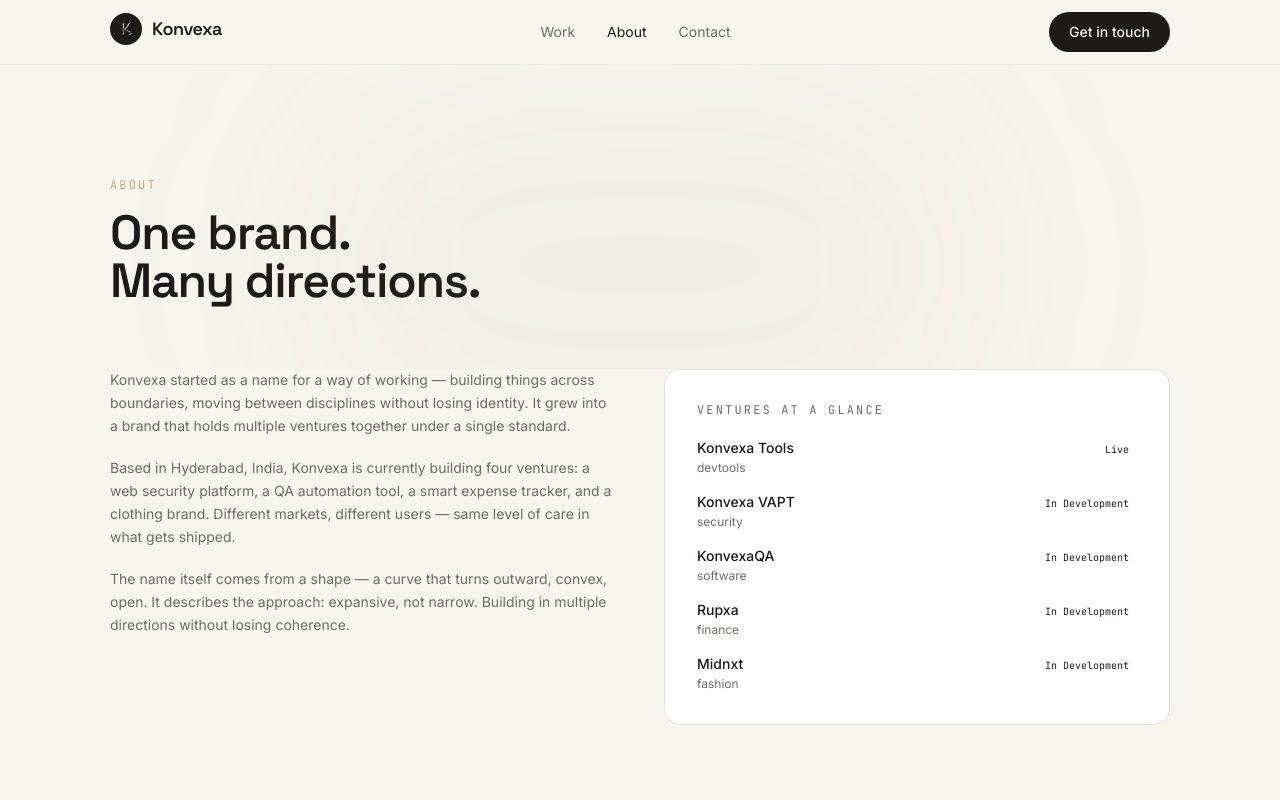
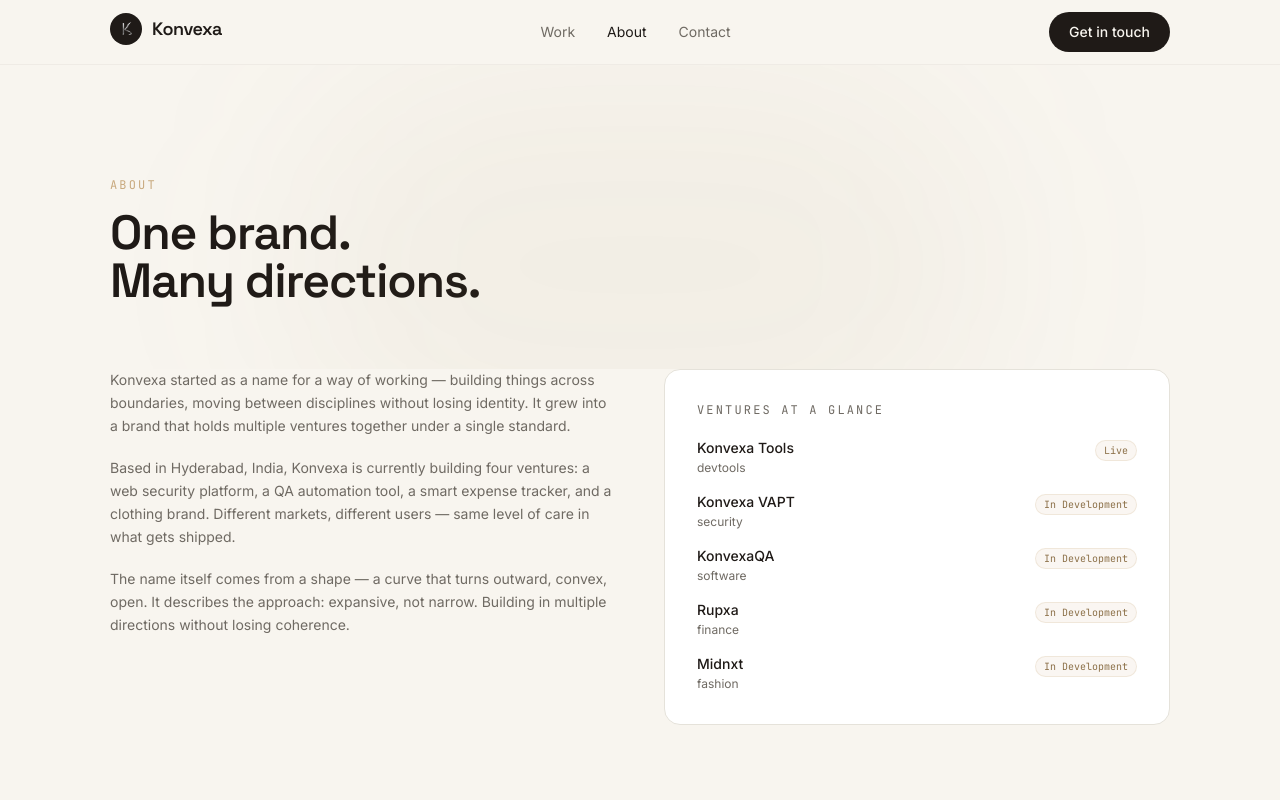
Before and after one commit to KonvexaHQ/konvexa-website, a Next.js app: page /about in a window 1280 px wide. Shown: the top 800 px of the page. Built offline with nearby package versions, Linux system fonts and the light colour scheme.

Commit message:
feat: ecosystem upgrade - venture cards, roadmap, filters

```diff
--- a/src/app/about/page.tsx
+++ b/src/app/about/page.tsx
@@ -71,7 +71,7 @@ export default function AboutPage() {
                     <p className="text-sm font-medium text-signal">{v.name}</p>
                     <p className="mt-0.5 text-xs text-muted">{v.category}</p>
                   </div>
-                  <span className={`mt-0.5 shrink-0 rounded-full px-2 py-0.5 font-mono text-[10px] ${v.categoryColor}`}>
+                  <span className="mt-0.5 shrink-0 rounded-full px-2 py-0.5 font-mono text-[10px] bg-gold/10 text-scan border border-gold/20">
                     {v.status}
                   </span>
                 </div>
--- a/src/app/page.tsx
+++ b/src/app/page.tsx
@@ -3,7 +3,7 @@
 import { useState } from "react";
 import Link from "next/link";
 import { VENTURES, CATEGORIES, ECOSYSTEM, ROADMAP } from "@/lib/ventures";
-import { VentureCard } from "@/components/venture-card";
+import { VentureCard } from "../components/venture-card";
 
 export default function HomePage() {
   const [activeFilter, setActiveFilter] = useState("all");
--- a/src/components/venture-card.tsx
+++ b/src/components/venture-card.tsx
@@ -1,6 +1,6 @@
 import Link from "next/link";
 import { Venture } from "@/lib/ventures";
-import { VentureIcon } from "@/components/venture-icon";
+import { VentureIcon } from "../components/venture-icon";
 
 function StatusBadge({ status }: { status: Venture["status"] }) {
   if (status === "Live") {
```
